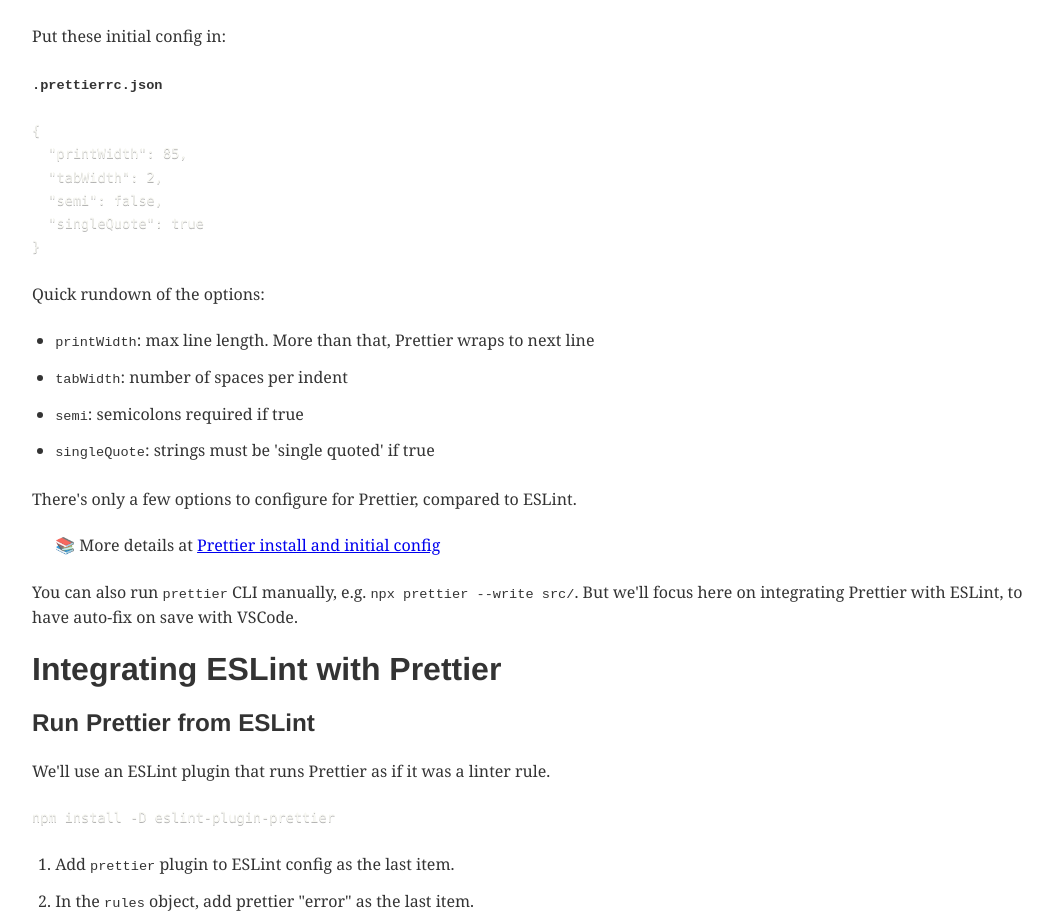
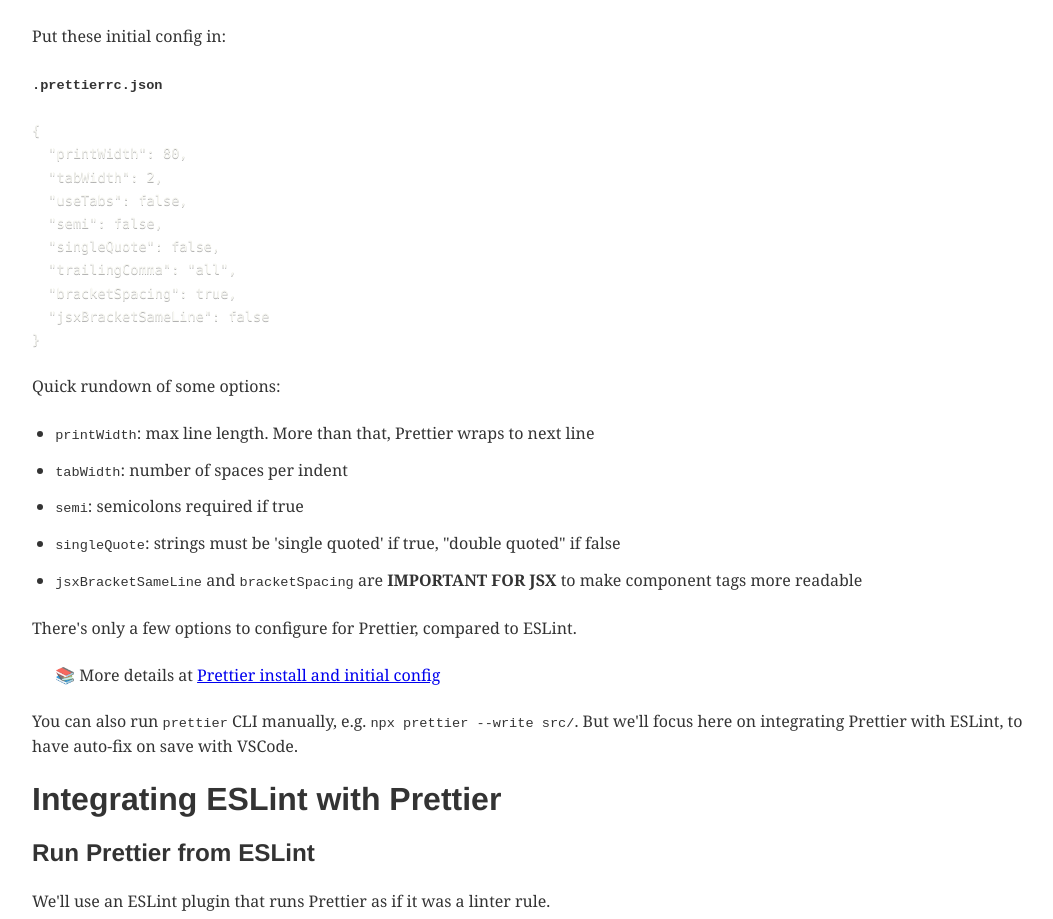
Before and after one commit to lenmorld/lennythedev, a Gatsby site: page /eslint_prettier_react_vscode in a window 1280 px wide. Shown: the part 5342-6261 px from the top of the page, without its empty margins (96-1149 px from the left). Built offline with nearby package versions, Linux system fonts and the light colour scheme; Gatsby itself is replaced by a stand-in of ours; some packages are replaced by stand-ins of ours; code samples lack their colours; what typography-theme-fairy-gates would draw is missing.

Commit message:
edits to eslint_prettier_react: prettier JSX

````diff
--- a/src/blog/tooling/eslint_prettier_react.md
+++ b/src/blog/tooling/eslint_prettier_react.md
@@ -158,18 +158,23 @@
 
 ```json
 {
-  "printWidth": 85,
+  "printWidth": 80,
   "tabWidth": 2,
+  "useTabs": false,
   "semi": false,
-  "singleQuote": true
+  "singleQuote": false,
+  "trailingComma": "all",
+  "bracketSpacing": true,
+  "jsxBracketSameLine": false
 }
 ```
 
-Quick rundown of the options:
+Quick rundown of some options:
 - `printWidth`: max line length. More than that, Prettier wraps to next line
 - `tabWidth`: number of spaces per indent
 - `semi`: semicolons required if true
-- `singleQuote`: strings must be 'single quoted' if true
+- `singleQuote`: strings must be 'single quoted' if true, "double quoted" if false
+- `jsxBracketSameLine` and `bracketSpacing` are **IMPORTANT FOR JSX** to make component tags more readable
 
 There's only a few options to configure for Prettier, compared to ESLint.
 
````
